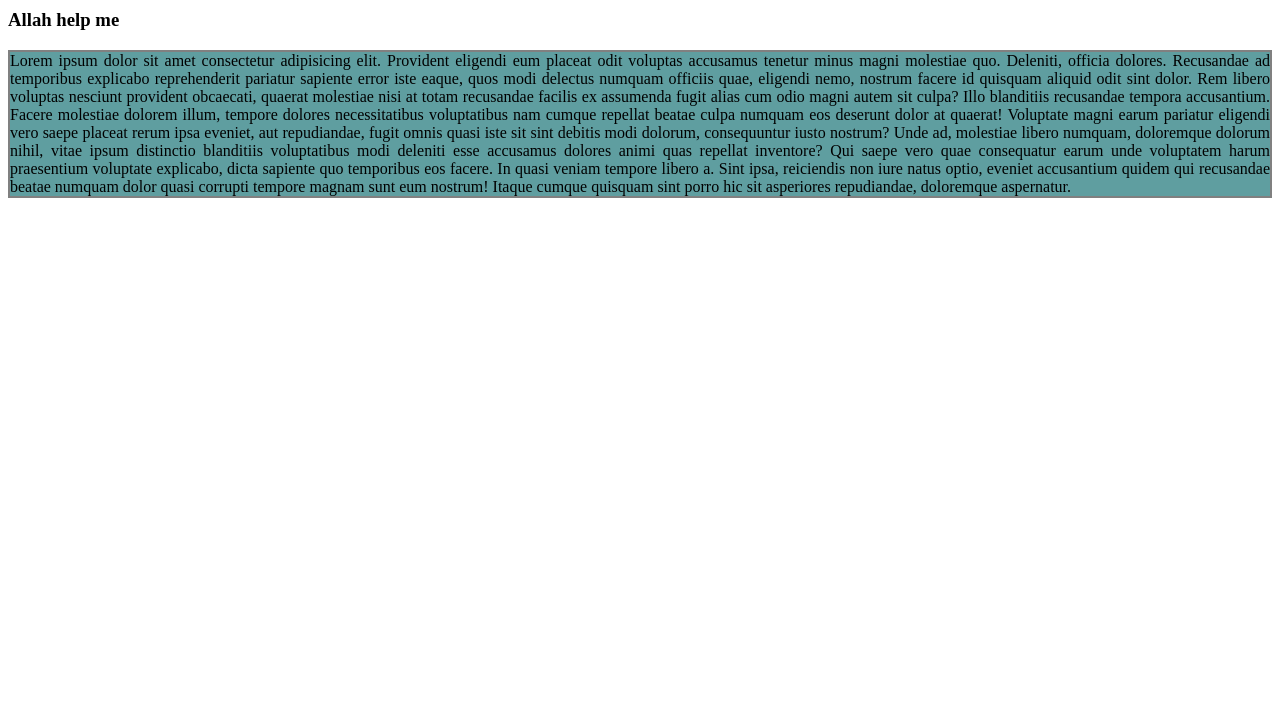
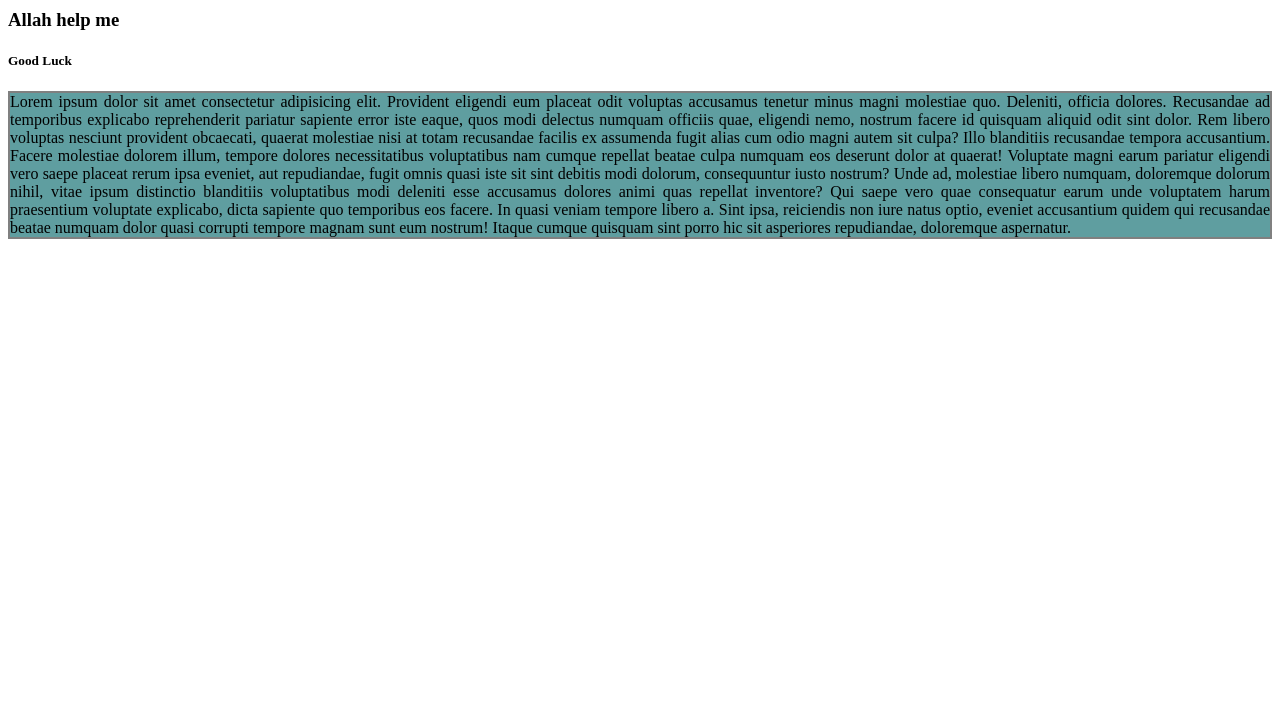
Before and after one commit to jobair289781/my-3rd-repo, a plain HTML site: page index.html in a window 1280 px wide. Shown: the part 75-800 px from the top of the page. Drawn offline with Linux system fonts and the light colour scheme.

Commit message:
good luck

```diff
--- a/index.html
+++ b/index.html
@@ -9,7 +9,8 @@
 </head>
 <body>
     <h1 class="text">Bangladesh is my Love</h1>
-    <h3>Allah help me</h3>
+    <h3>Allah help me </h3>
+    <h5>Good Luck</h5>
     <p>Lorem ipsum dolor sit amet consectetur adipisicing elit. Provident eligendi eum placeat odit voluptas accusamus tenetur minus magni molestiae quo. Deleniti, officia dolores. Recusandae ad temporibus explicabo reprehenderit pariatur sapiente error iste eaque, quos modi delectus numquam officiis quae, eligendi nemo, nostrum facere id quisquam aliquid odit sint dolor. Rem libero voluptas nesciunt provident obcaecati, quaerat molestiae nisi at totam recusandae facilis ex assumenda fugit alias cum odio magni autem sit culpa? Illo blanditiis recusandae tempora accusantium. Facere molestiae dolorem illum, tempore dolores necessitatibus voluptatibus nam cumque repellat beatae culpa numquam eos deserunt dolor at quaerat! Voluptate magni earum pariatur eligendi vero saepe placeat rerum ipsa eveniet, aut repudiandae, fugit omnis quasi iste sit sint debitis modi dolorum, consequuntur iusto nostrum? Unde ad, molestiae libero numquam, doloremque dolorum nihil, vitae ipsum distinctio blanditiis voluptatibus modi deleniti esse accusamus dolores animi quas repellat inventore? Qui saepe vero quae consequatur earum unde voluptatem harum praesentium voluptate explicabo, dicta sapiente quo temporibus eos facere. In quasi veniam tempore libero a. Sint ipsa, reiciendis non iure natus optio, eveniet accusantium quidem qui recusandae beatae numquam dolor quasi corrupti tempore magnam sunt eum nostrum! Itaque cumque quisquam sint porro hic sit asperiores repudiandae, doloremque aspernatur.</p>
 </body>
 </html>
```
